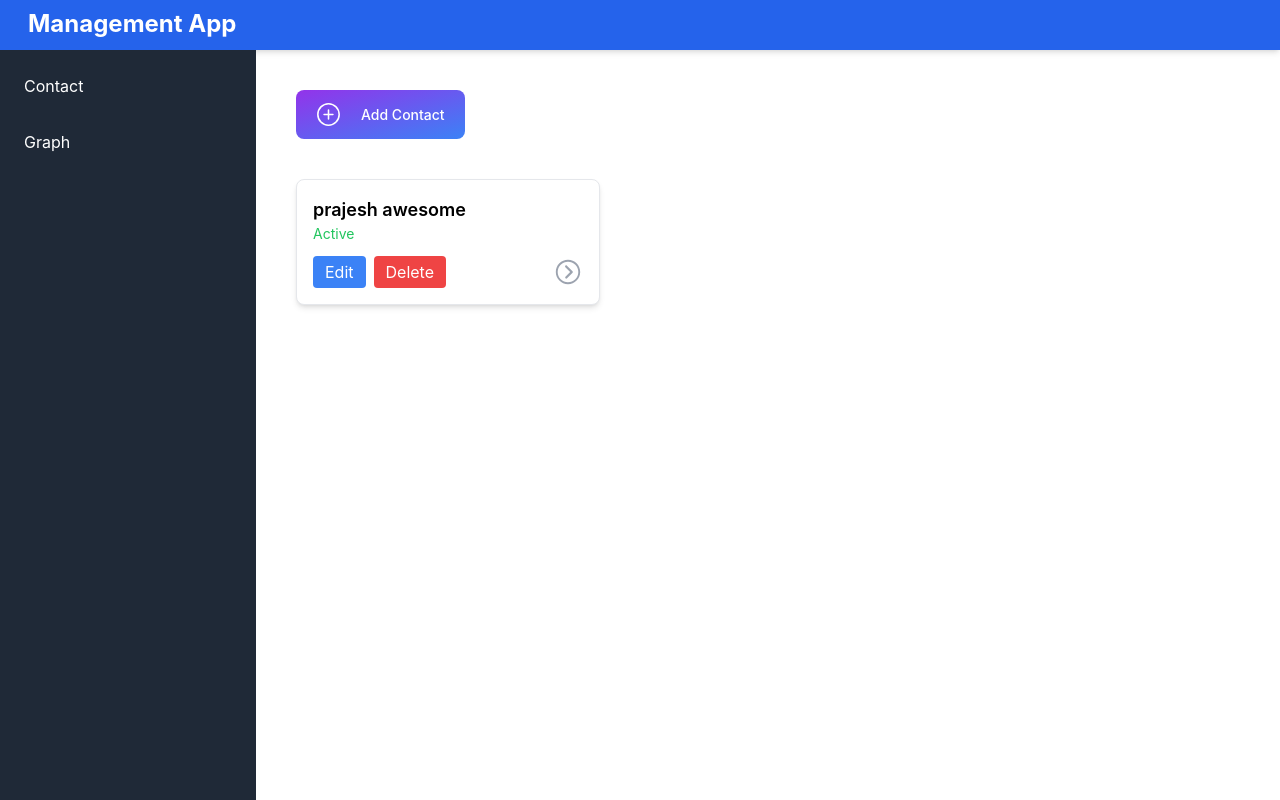
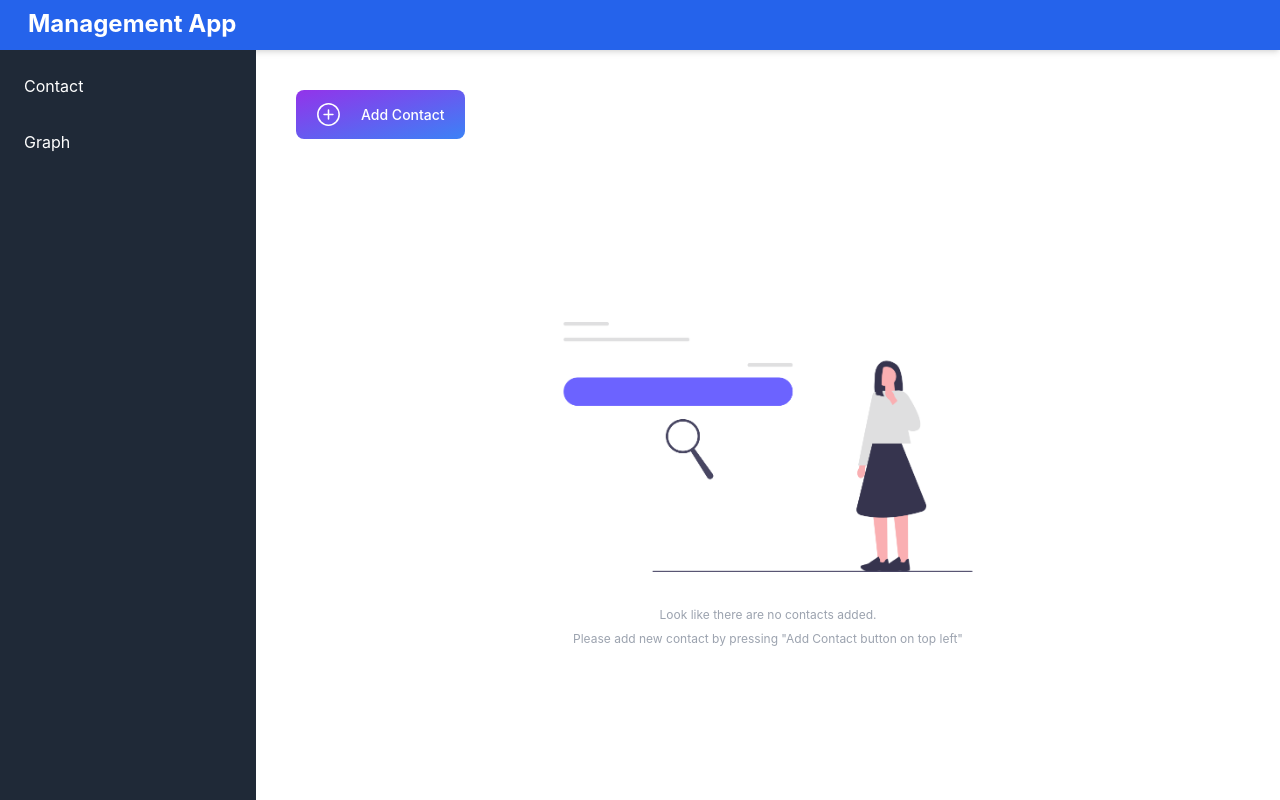
Before and after one commit to prajesh9921/Taiyo_Assignment, a React (Create React App) app: page / in a window 1280 px wide. Built offline with nearby package versions, Linux system fonts and the light colour scheme.

Commit message:
made some changrs

```diff
--- a/src/redux-slices/common.tsx
+++ b/src/redux-slices/common.tsx
@@ -16,17 +16,10 @@ interface type {
   status: string;
 }
 
-const val = {
-  firstname: "prajesh",
-  lastname: "awesome",
-  phonenumber: "789456213",
-  status: "active",
-};
-
 const initialState: AppState = {
   isSideBarOpen: false,
   isModalOpen: false,
-  allContacts: [val],
+  allContacts: [],
   editIndex: null,
   contactToEdit: {
     firstname: "",
--- a/src/screens/contacts/contact.tsx
+++ b/src/screens/contacts/contact.tsx
@@ -4,6 +4,7 @@ import ContactCard from "../../components/contactcard/contactcard";
 import { useAppDispatch, useAppSelector } from "../../hooks";
 import { toggleModalMenuTrue } from "../../redux-slices/common";
 import Modal from "../../components/modal/modal";
+import NoResult from "../../assets/noresult.png";
 
 const ContactPage: React.FC = () => {
   const dispatch = useAppDispatch();
@@ -26,10 +27,28 @@ const ContactPage: React.FC = () => {
       </button>
 
       {/* Rendering all contacts cards */}
-      <div className="mt-10 grid grid-cols-1 sm:grid-cols-2 md:grid-cols-3 gap-4">
-        {AllContacts.map((item, index) => <ContactCard key={index} index={index} contact={item} />)}
-      </div>
 
+      {AllContacts.length === 0 ? (
+        <div className="h-[100%] w-full flex flex-col items-center justify-center">
+          <img
+            src={NoResult}
+            alt="noresult"
+            className="object-contain h-[50%] w-[100%]"
+          />
+          <p className="text-gray-400 sm: text-xs mb-2 lg: text-[13px]">
+            Look like there are no contacts added.
+          </p>
+          <p className="text-gray-400 text-center sm: text-xs lg: text-[13px]">
+            Please add new contact by pressing "Add Contact button on top left"
+          </p>
+        </div>
+      ) : (
+        <div className="mt-10 grid grid-cols-1 sm:grid-cols-2 md:grid-cols-3 gap-4">
+          {AllContacts.map((item, index) => (
+            <ContactCard key={index} index={index} contact={item} />
+          ))}
+        </div>
+      )}
       <Modal />
     </div>
   );
```
Also changed, not shown: src/assets/noresult.png (added).
